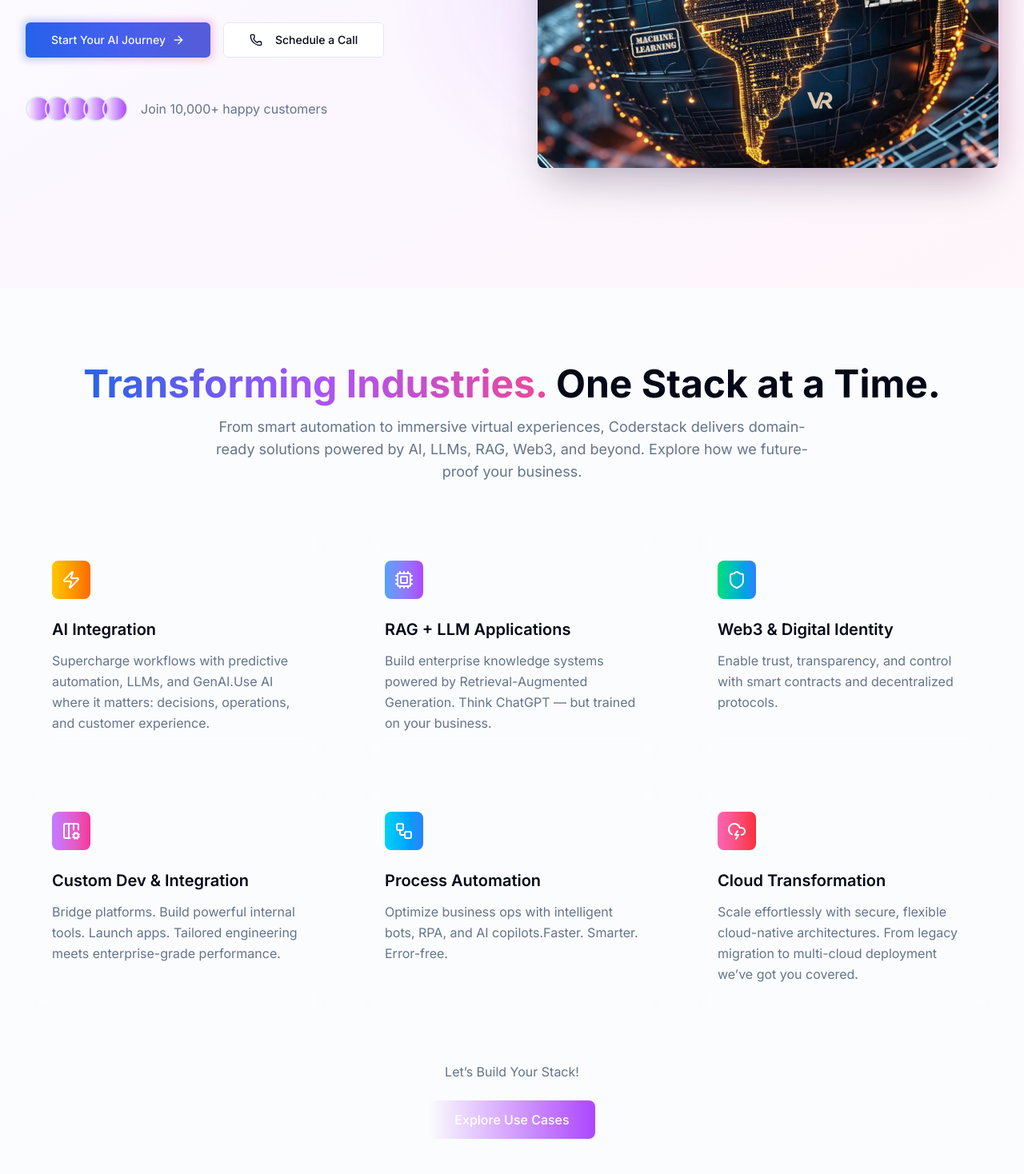
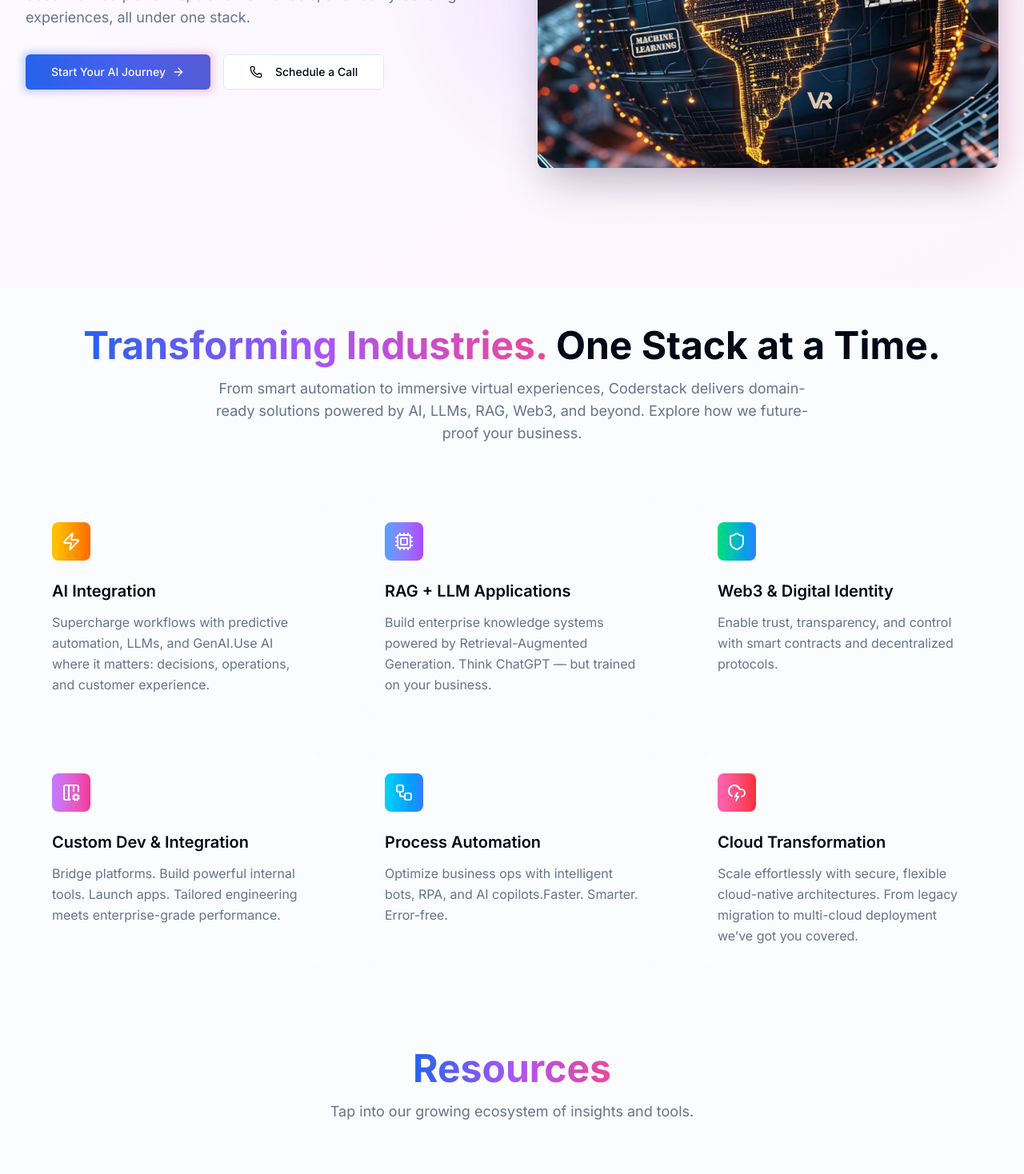
Before and after one commit to Bloivating-Major/Code-Stack, a Next.js app: page / in a window 1280 px wide. Shown: the part 440-1908 px from the top of the page at 80% size. Built offline with nearby package versions, Linux system fonts and the light colour scheme.

Commit message:
Checked In : Sections UI Updated

```diff
--- a/components/hero-section.tsx
+++ b/components/hero-section.tsx
@@ -106,28 +106,6 @@ export function HeroSection() {
                 Schedule a Call
               </Button>
             </motion.div>
-
-            {/* Social Proof */}
-            <motion.div
-              className="flex items-center justify-center lg:justify-start space-x-4 sm:space-x-6 mt-10 sm:mt-12"
-              initial={{ opacity: 0 }}
-              animate={{ opacity: 1 }}
-              transition={{ delay: 1, duration: 0.8 }}
-            >
-              <div className="flex items-center space-x-1">
-                <div className="flex -space-x-2">
-                  {[1, 2, 3, 4, 5].map((i) => (
-                    <div
-                      key={i}
-                      className="w-7 h-7 sm:w-8 sm:h-8 rounded-full bg-gradient-to-r from-primary to-purple-500 border-2 border-background"
-                    />
-                  ))}
-                </div>
-                <span className="text-sm sm:text-base text-muted-foreground ml-3">
-                  Join 10,000+ happy customers
-                </span>
-              </div>
-            </motion.div>
           </motion.div>
 
           {/* Hero Image */}
--- a/components/resources-section.tsx
+++ b/components/resources-section.tsx
@@ -44,14 +44,14 @@ const resourceCards = [
     title: "Social",
     icon: <Globe className="h-6 w-6 text-primary" />,
     description:
-      "Follow us on X, LinkedIn, and YouTube. We post smart stuff, often. ",
+      "Follow us on LinkedIn. We post smart stuff, often. ",
     href: "/social",
   },
 ];
 
 export function ResourcesSection() {
   return (
-    <section id="resources" className="py-24 bg-muted/30">
+    <section id="resources" className="py-12 bg-muted/30">
       <div className="container px-4 sm:px-6 lg:px-8">
         <div className="text-center mb-16">
           <h2 className="text-3xl sm:text-4xl lg:text-5xl font-bold mb-4">
--- a/components/solutions-section.tsx
+++ b/components/solutions-section.tsx
@@ -44,7 +44,7 @@ const solutions = [
 
 export function SolutionsSection() {
   return (
-    <section id="solutions" className="py-24 bg-muted/30">
+    <section id="solutions" className="py-12 bg-muted/30">
       <div className="container mx-auto px-4 sm:px-6 lg:px-8">
         {/* Header */}
         <motion.div
@@ -101,24 +101,6 @@ export function SolutionsSection() {
             </motion.div>
           ))}
         </div>
-
-        {/* Bottom CTA */}
-        <motion.div
-          className="text-center mt-16"
-          initial={{ opacity: 0, y: 30 }}
-          whileInView={{ opacity: 1, y: 0 }}
-          transition={{ duration: 0.8, delay: 0.3 }}
-          viewport={{ once: true }}
-        >
-          <p className="text-muted-foreground mb-6"> Let’s Build Your Stack!</p>
-          <motion.button
-            className="inline-flex items-center px-8 py-3 bg-gradient-to-r from-primary to-purple-500 text-white rounded-lg font-medium hover:shadow-lg transition-all duration-300"
-            whileHover={{ scale: 1.05 }}
-            whileTap={{ scale: 0.95 }}
-          >
-            Explore Use Cases
-          </motion.button>
-        </motion.div>
       </div>
     </section>
   )
```
